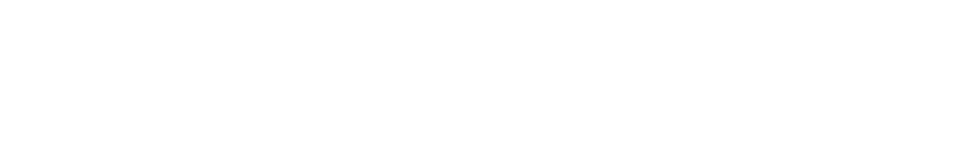
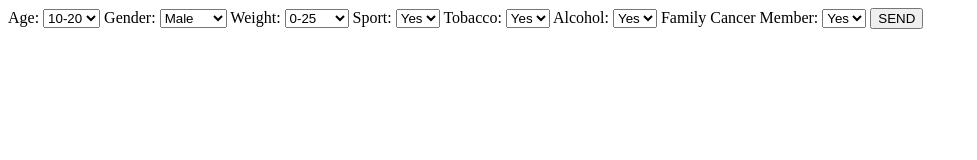
Before and after one commit to nitrogenous/PatientSys, a plain HTML site: page Front-End/index.html in a window 1280 px wide. Shown: the whole page, without its empty margins (0-977 px from the left). Drawn offline with Linux system fonts and the light colour scheme.

Commit message:
Added dropdowns and post data func

```diff
--- a/Front-End/index.html
+++ b/Front-End/index.html
@@ -1,9 +1,80 @@
 <!DOCTYPE html>
-<html>
+<html lang="en">
 <head>
-	<title></title>
+    <meta charset="UTF-8">
+    <meta name="viewport" content="width=device-width, initial-scale=1.0">
+    <meta http-equiv="X-UA-Compatible" content="ie=edge">
+    <title>PatientSys</title>
 </head>
 <body>
+    <div>
+        Age:
+        <select id='age'>
+            <option value='0.10'>10-20</option>
+            <option value='0.20'>20-30</option>
+            <option value='0.30'>40-50</option>
+            <option value='0.40'>60-70</option>
+            <option value='0.50'>80-90</option>
+        </select>
+        Gender:
+        <select id='gender'>
+            <option value='0'>Male</option>
+            <option value='1'>Female</option>
+        </select>
+        Weight:
+        <select id='weight'>
+            <option value='0.25'>0-25</option>
+            <option value='0.50'>25-50</option>
+            <option value='0.75'>50-75</option>
+            <option value='1.00'>75-100</option>
+        </select>
+        Sport:
+        <select id='sport'>
+            <option value='0'>Yes</option>
+            <option value='1'>No</option>
+        </select>
+        Tobacco:
+        <select id='tobacco'>
+            <option value='0'>Yes</option>
+            <option value='1'>No</option>
+        </select>
+        Alcohol:
+        <select id='alcohol'>
+            <option value='0'>Yes</option>
+            <option value='1'>No</option>
+        </select>
+        Family Cancer Member:
+        <select id='fcm'>
+            <option value='0'>Yes</option>
+            <option value='1'>No</option>
+        </select>
 
+        <button onclick='push()'>SEND</button>
+    </div>
+
+     <script>
+        function push(){
+            const url = "http://example.com";
+            fetch(url, {
+                method: 'POST',
+                body: JSON.stringify({
+                    psy: {
+                        gender: document.getElementById('gender').value,
+                        age: document.getElementById('age').value,
+                        weight: document.getElementById('weight').value,
+                    },
+                    factors: {
+                        sport: document.getElementById('sport').value,
+                        tobacco: document.getElementById('tobacco').value,
+                        alcohol: document.getElementById('alcohol').value,
+                    }
+                })
+            }).then(
+                response => response.text()
+            ).then(
+                html => console.log(html)
+            );
+        };
+     </script>
 </body>
 </html>
```
